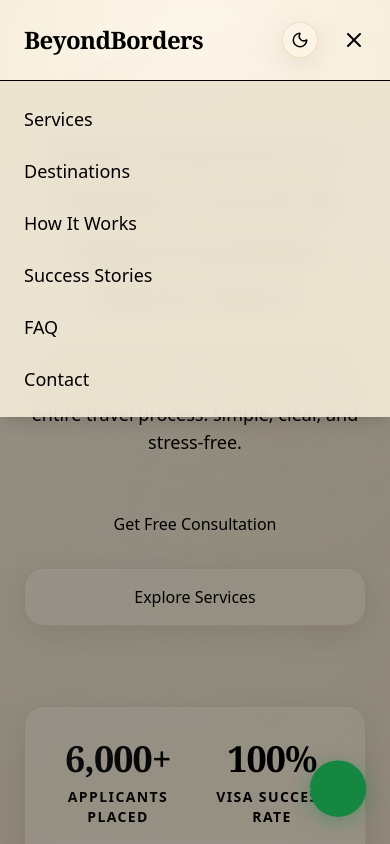
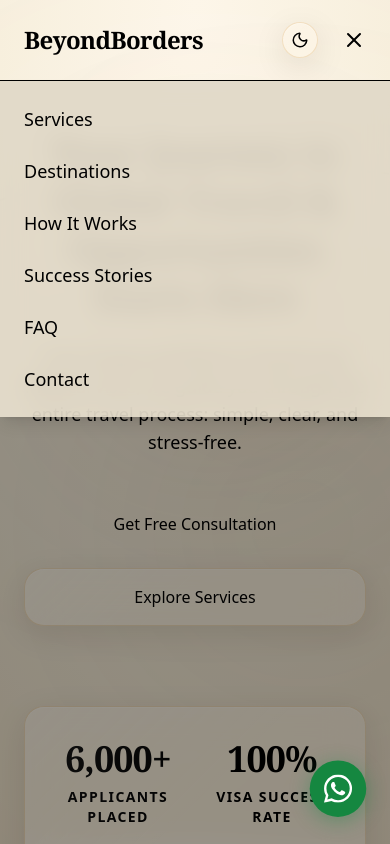
Before and after one commit to MR-checks/BeyondBorders, a Next.js app: page / in a window 390 px wide. Both pictures are taken after a click on the button 354 px from the left and 40 px from the top of the page. Shown: the top 844 px of the page. Built offline with nearby package versions, Linux system fonts and the light colour scheme.

Commit message:
fix: hide WhatsApp tooltip on mobile, fix SVG icon render, increase mobile menu bg transparency

```diff
--- a/components/Nav.tsx
+++ b/components/Nav.tsx
@@ -60,7 +60,7 @@ export default function Nav() {
             animate={{ opacity: 1, height: "auto" }}
             exit={{ opacity: 0, height: 0 }}
             transition={{ duration: 0.2 }}
-            className="md:hidden absolute top-20 left-0 w-full overflow-hidden bg-[#F5EDDA]/90 dark:bg-[#2E1408]/90 backdrop-blur-md shadow-lg border-t border-glass-border/10 z-50"
+            className="md:hidden absolute top-20 left-0 w-full overflow-hidden bg-[#F5EDDA]/80 dark:bg-[#2E1408]/80 backdrop-blur-md shadow-lg border-t border-glass-border/10 z-50"
           >
             <div className="flex flex-col py-6 px-6 gap-6 font-medium text-lg">
               <Link href="/#services" onClick={() => setIsOpen(false)}>Services</Link>
--- a/components/WhatsAppButton.tsx
+++ b/components/WhatsAppButton.tsx
@@ -65,12 +65,20 @@ export default function WhatsAppButton() {
         whileHover={shouldReduceMotion ? {} : { scale: 1.15, transition: { duration: 0.2 } }}
         whileTap={{ scale: 0.9 }}
       >
-        <svg viewBox="0 0 24 24" className="w-7 h-7 text-white fill-current" aria-hidden="true">
+        <svg
+          xmlns="http://www.w3.org/2000/svg"
+          viewBox="0 0 24 24"
+          fill="white"
+          width="28"
+          height="28"
+          aria-hidden="true"
+          style={{ display: 'block', flexShrink: 0 }}
+        >
           <path d="M17.472 14.382c-.297-.149-1.758-.867-2.03-.967-.273-.099-.471-.148-.67.15-.197.297-.767.966-.94 1.164-.173.199-.347.223-.644.075-.297-.15-1.255-.463-2.39-1.475-.883-.788-1.48-1.761-1.653-2.059-.173-.297-.018-.458.13-.606.134-.133.298-.347.446-.52.149-.174.198-.298.298-.497.099-.198.05-.371-.025-.52-.075-.149-.669-1.612-.916-2.207-.242-.579-.487-.5-.669-.51-.173-.008-.371-.01-.57-.01-.198 0-.52.074-.792.372-.272.297-1.04 1.016-1.04 2.479 0 1.462 1.065 2.875 1.213 3.074.149.198 2.096 3.2 5.077 4.487.709.306 1.262.489 1.694.625.712.227 1.36.195 1.871.118.571-.085 1.758-.719 2.006-1.413.248-.694.248-1.289.173-1.413-.074-.124-.272-.198-.57-.347m-5.421 7.403h-.004a9.87 9.87 0 01-5.031-1.378l-.361-.214-3.741.982.998-3.648-.235-.374a9.86 9.86 0 01-1.51-5.26c.001-5.45 4.436-9.884 9.888-9.884 2.64 0 5.122 1.03 6.988 2.898a9.825 9.825 0 012.893 6.994c-.003 5.45-4.437 9.884-9.885 9.884m8.413-18.297A11.815 11.815 0 0012.05 0C5.495 0 .16 5.335.157 11.892c0 2.096.547 4.142 1.588 5.945L.057 24l6.305-1.654a11.882 11.882 0 005.683 1.448h.005c6.554 0 11.89-5.335 11.893-11.893a11.821 11.821 0 00-3.48-8.413z"/>
         </svg>
         <span className="hidden md:inline-block font-sans font-semibold text-[14px] text-white">Contact us</span>
         {/* Tooltip */}
-        <span className="absolute right-full mr-4 top-1/2 -translate-y-1/2 glass px-4 py-2 rounded-xl text-sm font-medium whitespace-nowrap opacity-0 group-hover:opacity-100 transition-opacity duration-300 pointer-events-none md:hidden delay-100">
+        <span className="absolute right-full mr-4 top-1/2 -translate-y-1/2 glass px-4 py-2 rounded-xl text-sm font-medium whitespace-nowrap opacity-0 group-hover:opacity-100 transition-opacity duration-300 pointer-events-none hidden md:block delay-100">
           Chat with us
         </span>
       </motion.a>
```
